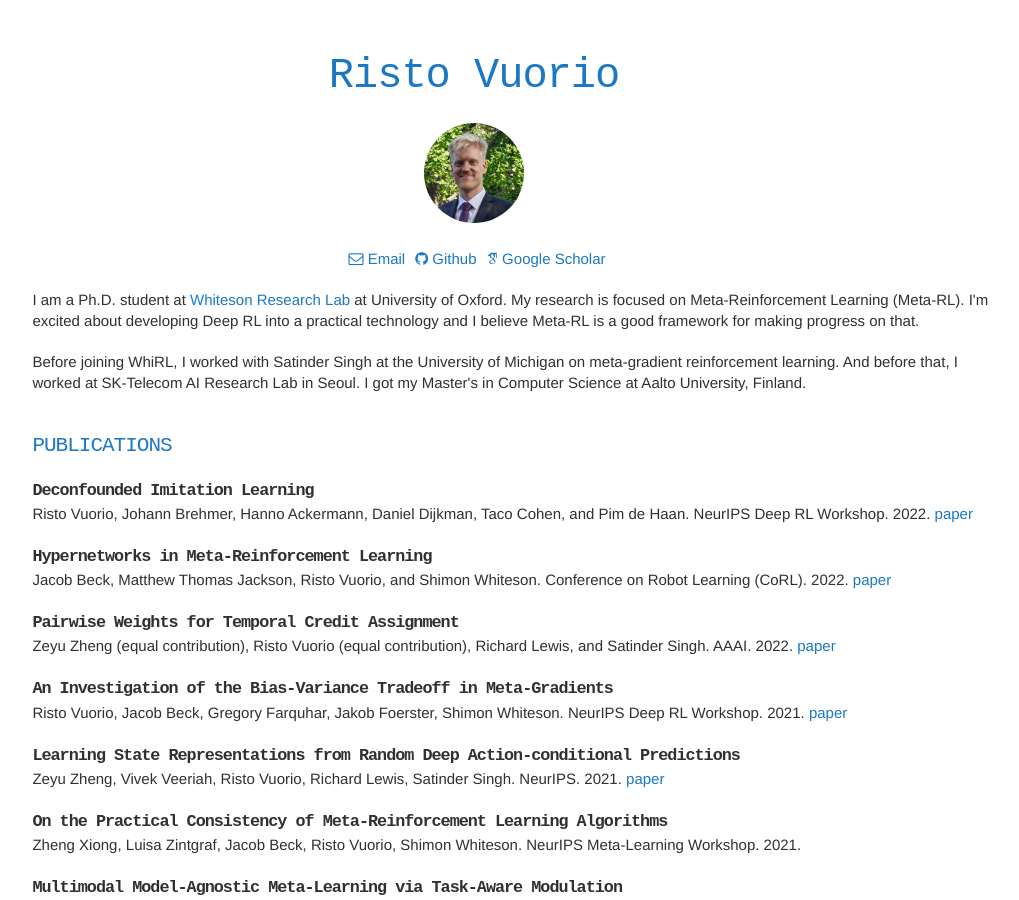
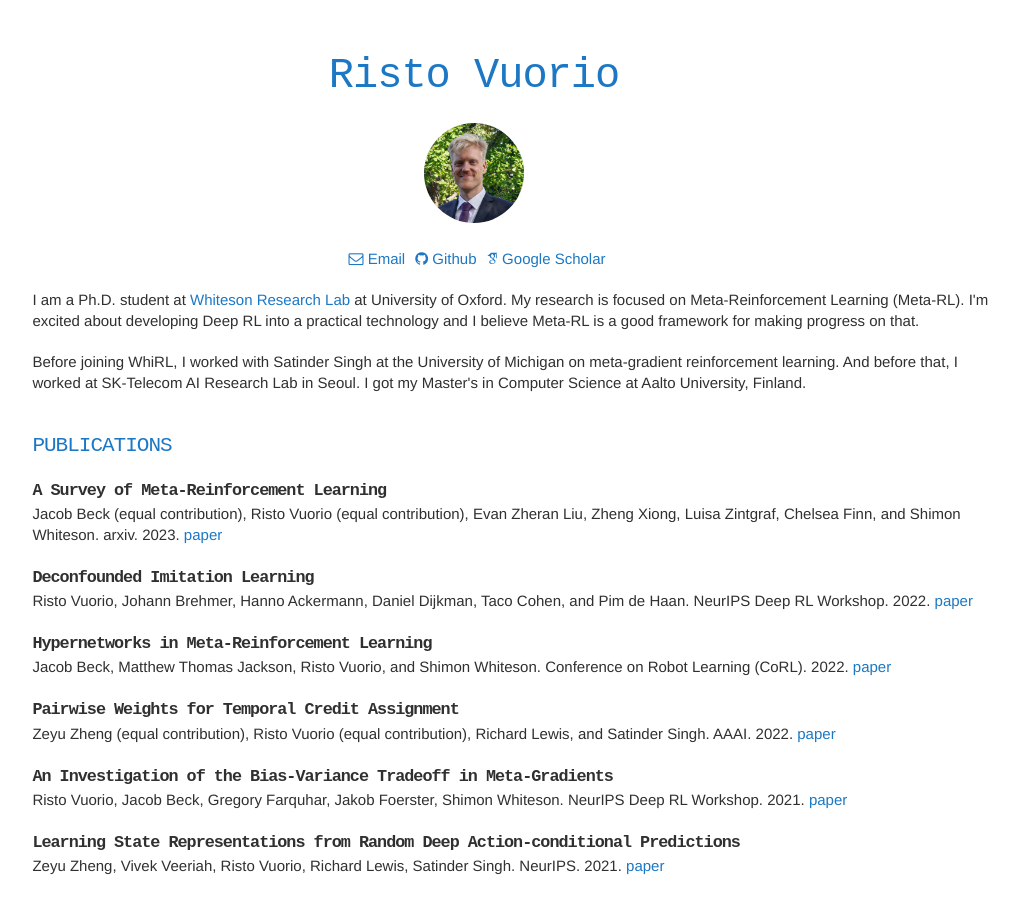
Before and after one commit to vuoristo/vuoristo.github.io, a Jekyll site: the page built from index.html, in a window 1280 px wide and 900 px high. Shown: the whole window, without its empty margins (166-1185 px from the left). Built offline with Jekyll 4.4.1, drawn with Linux system fonts in a browser that asks for light colours; nearby versions of some CDN libraries; some web fonts are replaced.

Commit message:
add meta-rl survey

```diff
--- a/_data/publications.yaml
+++ b/_data/publications.yaml
@@ -1,3 +1,8 @@
+- title: "A Survey of Meta-Reinforcement Learning"
+  author: Jacob Beck (equal contribution), Risto Vuorio (equal contribution), Evan Zheran Liu, Zheng Xiong, Luisa Zintgraf, Chelsea Finn, and Shimon Whiteson
+  howpublished: arxiv
+  year: 2023
+  url: "https://arxiv.org/abs/2301.08028"
 - title: "Deconfounded Imitation Learning"
   author: Risto Vuorio, Johann Brehmer, Hanno Ackermann, Daniel Dijkman, Taco Cohen, and Pim de Haan
   howpublished: NeurIPS Deep RL Workshop
```
